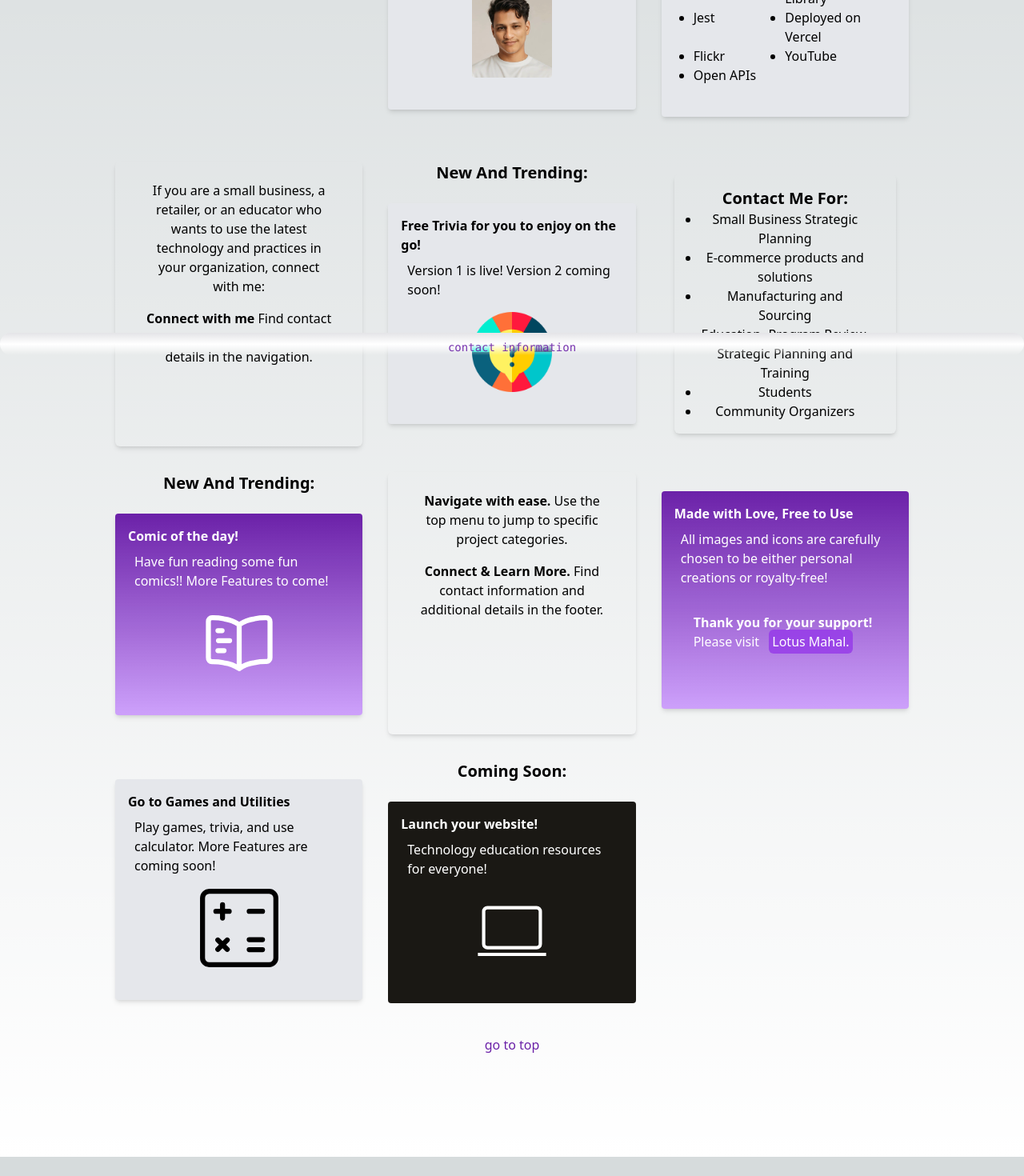
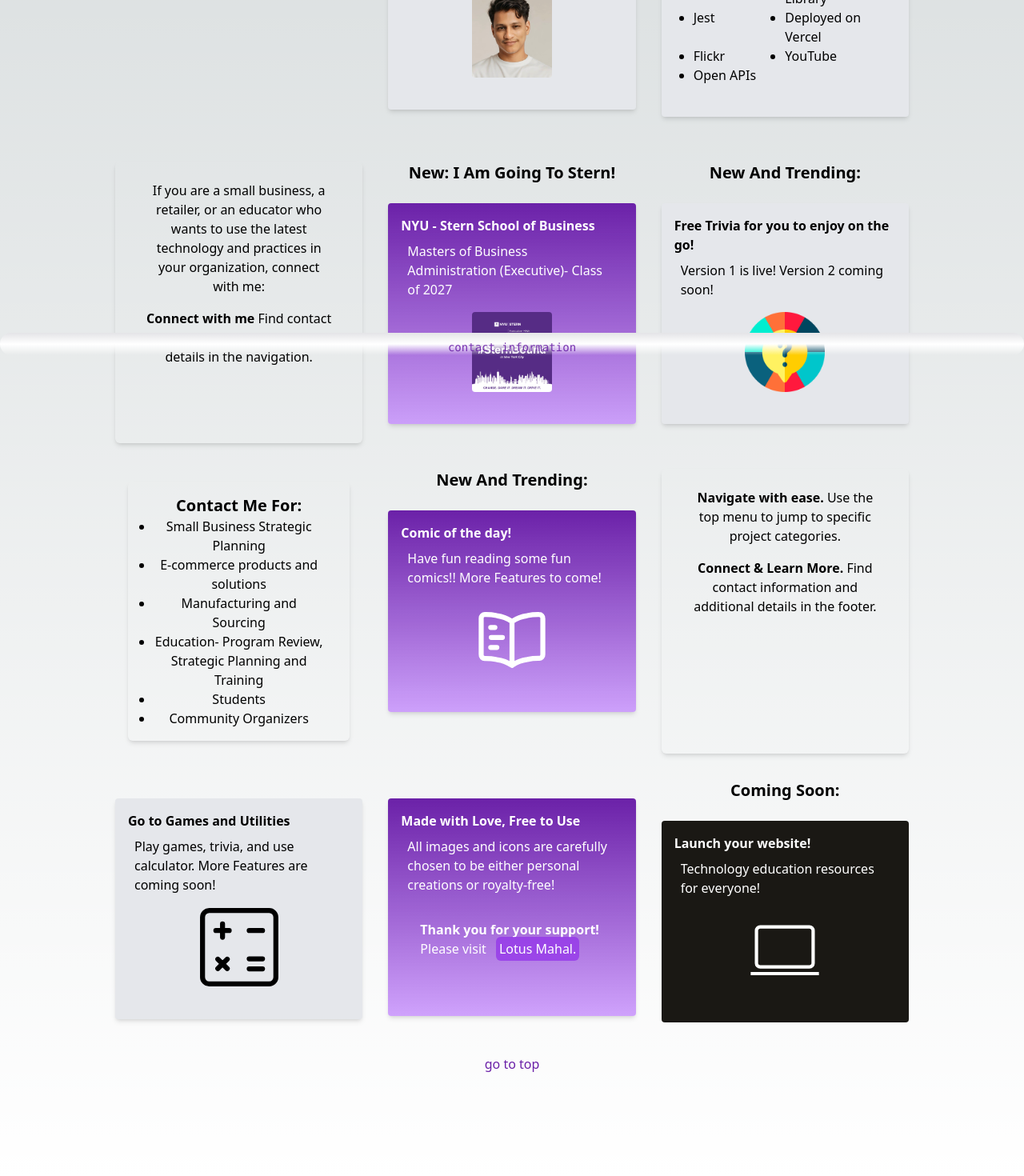
Before and after one commit to arnab-156/arnab-majumdar, a Next.js app: page / in a window 1280 px wide. Shown: the part 356-1826 px from the top of the page at 80% size. Before the commit the page ends 1802 px from the top, so only its background shows below. Built offline with nearby package versions, Linux system fonts and the light colour scheme.

Commit message:
home page edited

```diff
--- a/src/app/page.tsx
+++ b/src/app/page.tsx
@@ -49,6 +49,21 @@ export default function Home() {
           <p className="mt-4"><strong>Connect with me</strong> Find contact information and additional details in the navigation. </p>
         </div>
 
+
+
+        <div className={cardWrapperStyle}>
+          <h2 className="text-xl font-bold text-center capitalize">New: I am going to Stern!</h2>
+          <Card
+            title="NYU - Stern School of Business"
+            url="https://www.stern.nyu.edu/"
+            imageUrl="/SternBound.png"
+            backgroundTheme={`${nycBackgroundTheme}`}
+            description="Masters of Business Administration (Executive)- Class of 2027"
+          />
+        </div>
+
+
+
         <div className={cardWrapperStyle}>
           <h2 className="text-xl font-bold text-center capitalize" >New and Trending:</h2>
           <Card
@@ -93,23 +108,22 @@ export default function Home() {
 
         <div className={cardWrapperStyle}>
           <Card
+            title="Go to Games and Utilities"
+            url="/tech"
+            description="Play games, trivia, and use calculator. More Features are coming soon!"
+          >
+            <CalculatorIcon height="100px" width="100px" />
+          </Card>
+        </div>
+
+        <div className={cardWrapperStyle}>
+          <Card
             title="Made with Love, Free to Use"
             url="/tech"
             description="All images and icons are carefully chosen to be either personal creations or royalty-free!"
             backgroundTheme={nycBackgroundTheme}
           >
             <p className="my-4 pb-4"><strong >Thank you for your support!</strong> Please visit <Link className={`${buttonStyle}`} href="/lotus" aria-label="go to lotusmahal.com">Lotus Mahal.</Link></p>
-          </Card>
-        </div>
-
-
-        <div className={cardWrapperStyle}>
-          <Card
-            title="Go to Games and Utilities"
-            url="/tech"
-            description="Play games, trivia, and use calculator. More Features are coming soon!"
-          >
-            <CalculatorIcon height="100px" width="100px" />
           </Card>
         </div>
 
```
